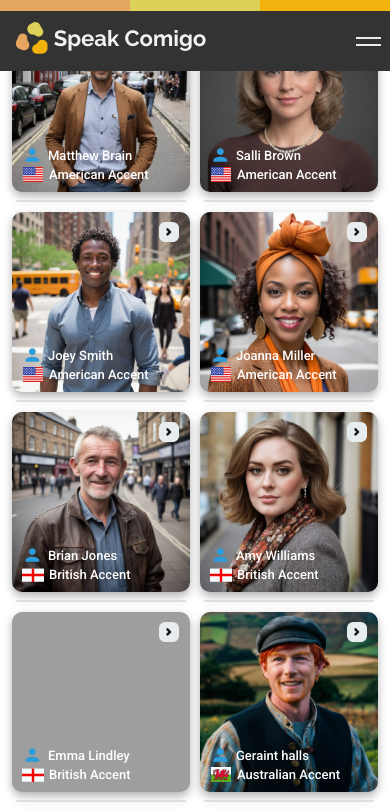
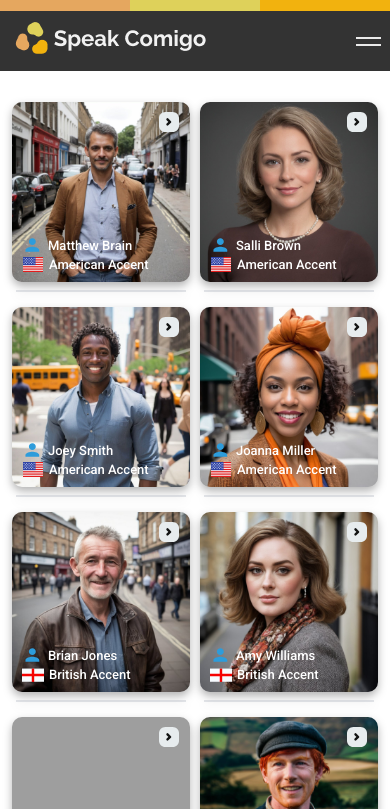
Before and after one commit to luccas-specht/speak-comigo, a website: page src/ui/pages/personas/index.html in a window 390 px wide. Shown: the top 809 px of the page. Drawn offline with Linux system fonts and the light colour scheme; files whose address does not match are found by name.

Commit message:
styles: improve css

```diff
--- a/src/ui/pages/personas/style.css
+++ b/src/ui/pages/personas/style.css
@@ -1,9 +1,13 @@
+.main-layout {
+  margin-top: 60px;
+}
+
 .wrapper-persona-card {
   width: fit-content;
   display: flex;
   justify-content: flex-start;
   flex-wrap: wrap;
-  gap: 20px 10px;
+  gap: 25px 10px;
   max-width: var(--max-width-container);
 }
 
@@ -16,41 +20,8 @@
   display: flex;
 }
 
-/*
-.wrapper-persona-card persona-card[name='Aditi Dlamini'] {
-  max-width: calc(100% / 4);
-}
-
-@media screen and (max-width: 733px) {
-  .wrapper-persona-card persona-card[name='Aditi Dlamini'] {
-    max-width: calc(100% / 4);
+@media screen and (max-width: 693px) {
+  .main-layout {
+    margin-top: 90px;
   }
 }
-
-@media screen and (max-width: 693px) {
-  .wrapper-persona-card persona-card[name='Aditi Dlamini'] {
-    max-width: calc(100% / 3);
-  }
-}
-
-@media screen and (max-width: 523px) {
-  .wrapper-persona-card {
-    margin-top: 80px;
-  }
-}
-
-@media screen and (max-width: 553px) {
-  .wrapper-persona-card persona-card[name='Aditi Dlamini'] {
-    max-width: calc(100% / 2);
-  }
-}
-
-@media screen and (max-width: 353px) {
-  .wrapper-persona-card persona-card[name='Aditi Dlamini'] {
-    max-width: 100%;
-  }
-}
-
-
-
-*/
```
